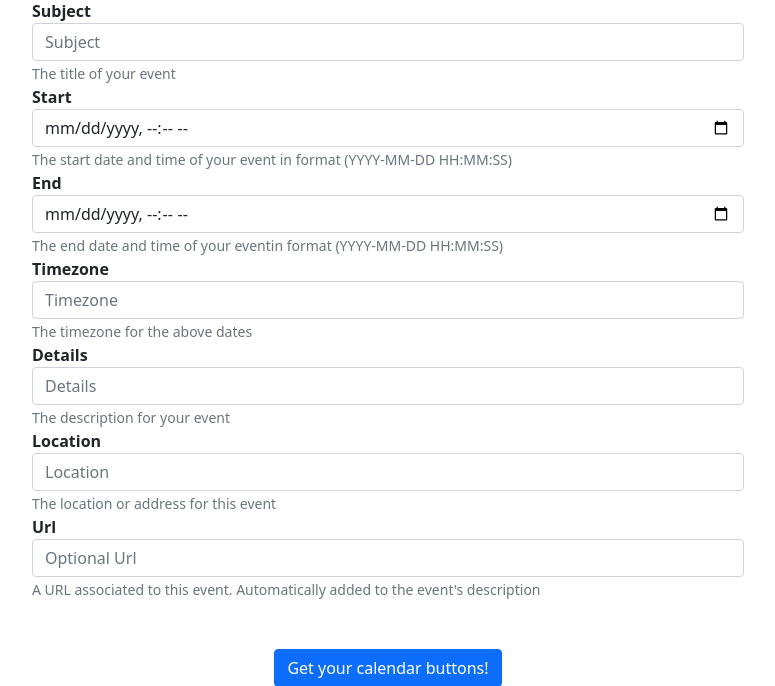
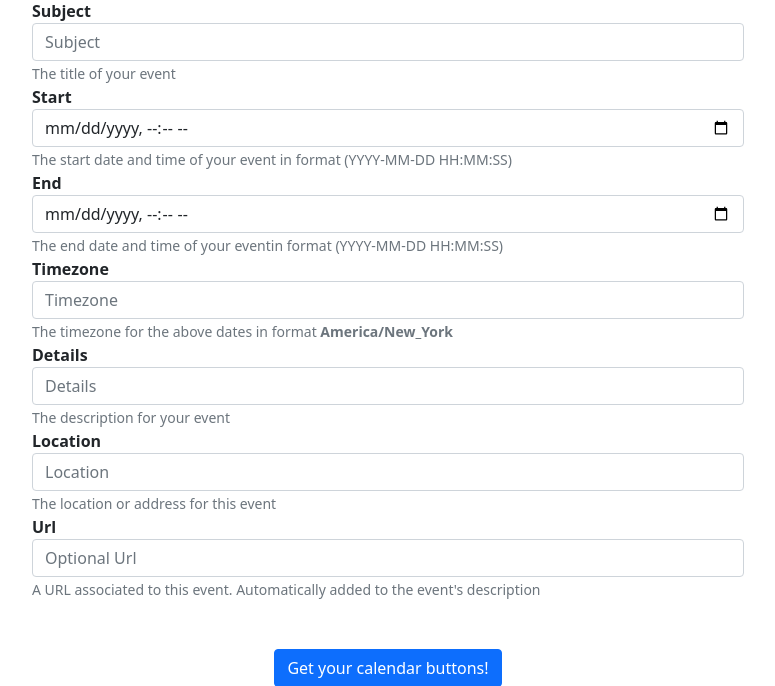
Before and after one commit to ricardoalcocer/a2c.alco.rocks, a PHP site: page /home in a window 1280 px wide. Shown: the part 471-1157 px from the top of the page, without its empty margins (252-1027 px from the left). Run offline with PHP 8.4, Linux system fonts and the light colour scheme; some libraries are stand-ins or nearby versions.

Commit message:
added sample of timezone string

```diff
--- a/views/home.php
+++ b/views/home.php
@@ -39,7 +39,7 @@
                     <div class="form-group">
                         <label for="tz"><b>Timezone</b></label>
                         <input type="text" class="form-control" id="timezone" name="timezone" placeholder="Timezone" aria-describedat="tzHelp" required>
-                        <small id="tzHelp" class="form-text text-muted">The timezone for the above dates</small>
+                        <small id="tzHelp" class="form-text text-muted">The timezone for the above dates in format <b>America/New_York</b></small>
                     </div>
                     <div class="form-group">
                         <label for="details"><b>Details</b></label>
```
